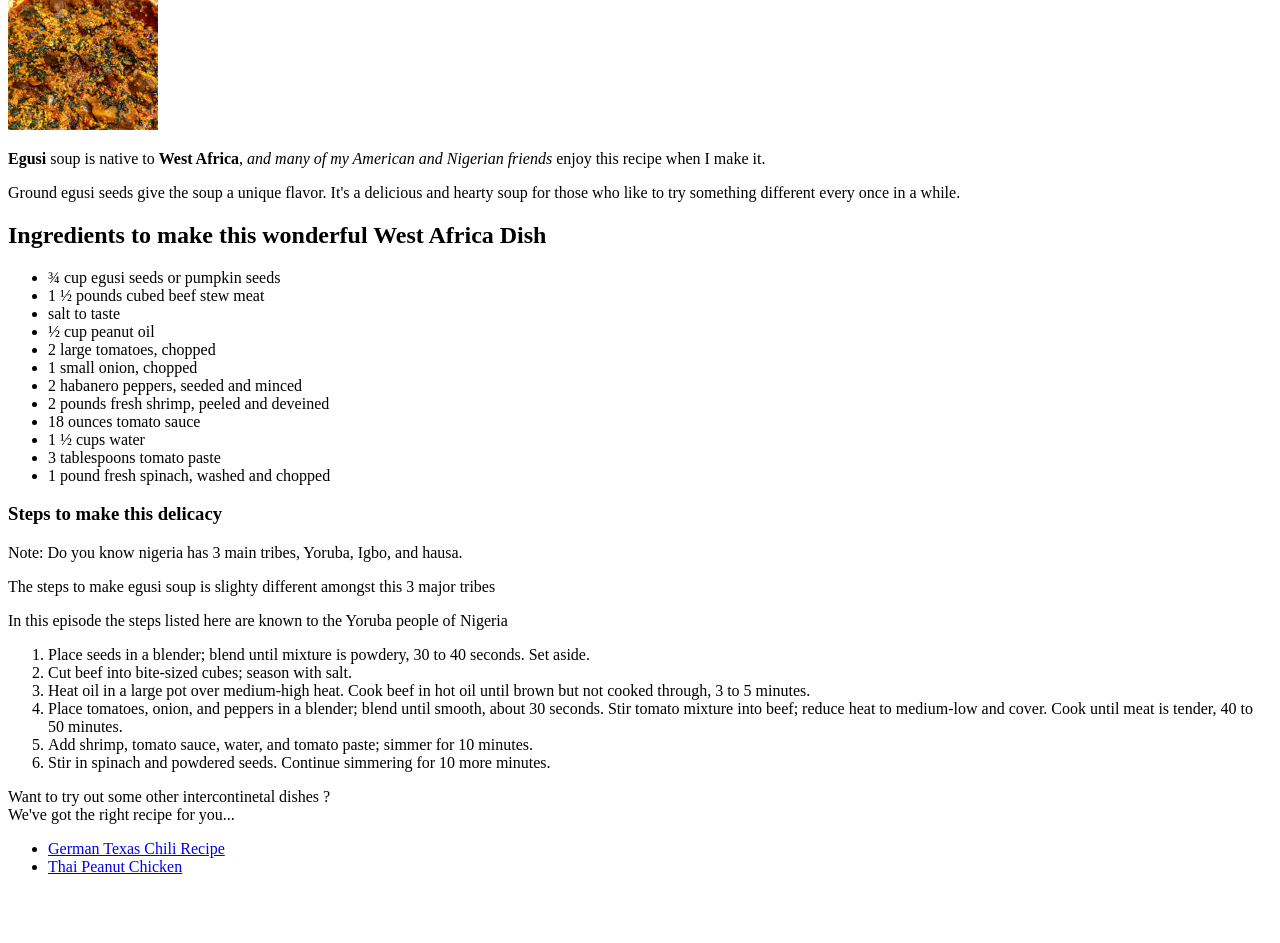
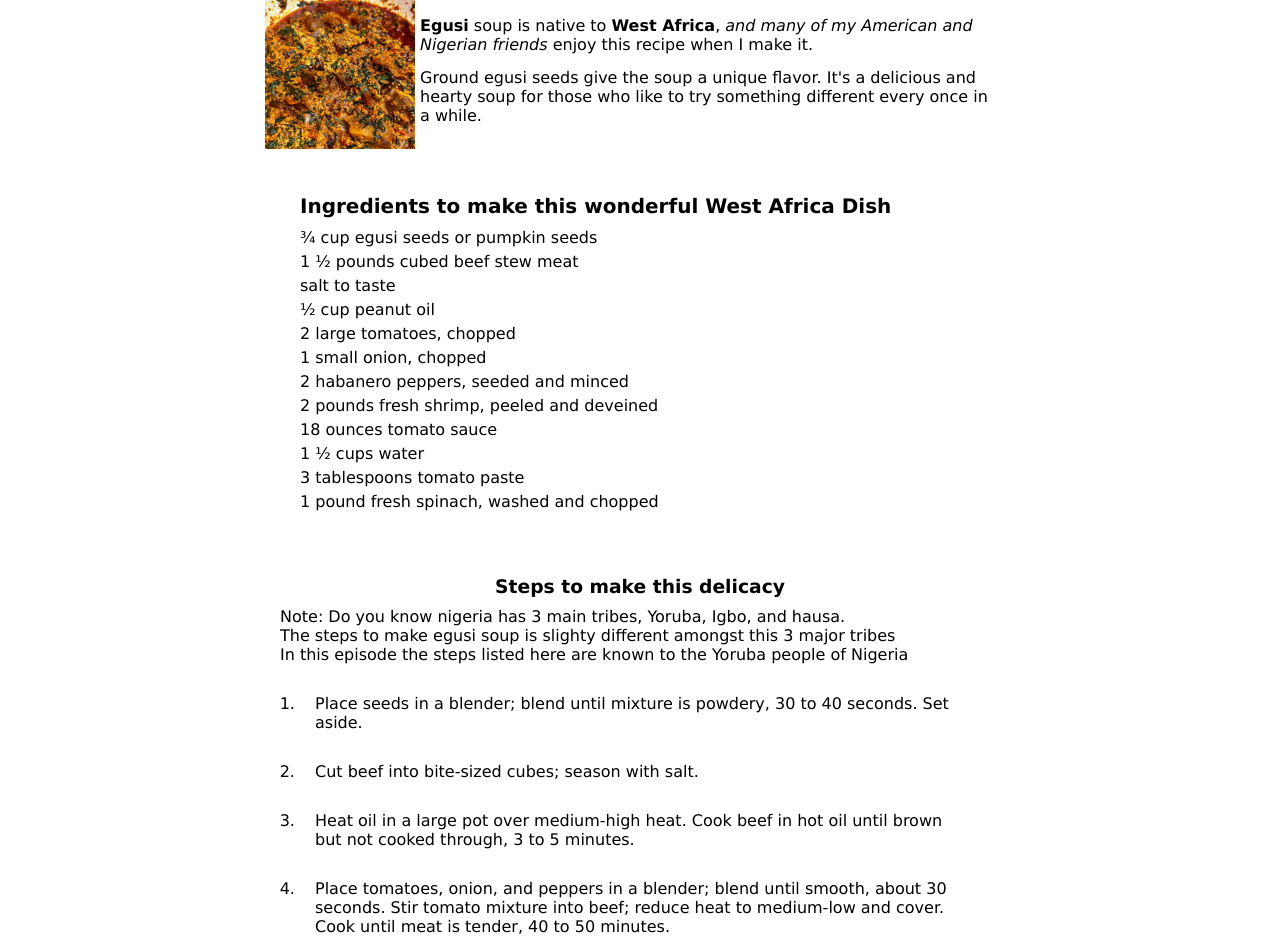
Before and after one commit to ghxstovshad/odin-recipe, a plain HTML site: page Recipe-v1/index.html in a window 1280 px wide. Shown: the part 100-1043 px from the top of the page. Before the commit the page ends 992 px from the top, so only its background shows below. Drawn offline with Linux system fonts and the light colour scheme.

Commit message:
Practiced what i learned today, not much tho

```diff
--- /dev/null
+++ b/Display/style.css
@@ -0,0 +1,29 @@
+body {
+  max-width: 600px;
+  margin: 0 auto;
+  border: 2px solid red;
+}
+
+.one {
+  background: pink;
+  border: 3px solid blue;
+  /* CHANGE ME */
+  padding: 32px;
+  margin: 5px;
+}
+
+.two {
+  background: lightblue;
+  border: 3px solid purple;
+  /* CHANGE ME */
+  margin-bottom: 48px;
+}
+
+.three {
+  background: peachpuff;
+  border: 3px solid brown;
+  width: 200px;
+  /* CHANGE ME */
+  padding: 32px;
+  margin-left: auto;
+}
--- a/index.html
+++ b/Recipe-v1/index.html
@@ -3,16 +3,20 @@
     <head>
         <meta charset="utf-8">
         <title>My Recipe Blog</title>
+        <link rel="stylesheet" href="style.css">
     </head>
 
     <body>
-        <h1>Egusi Soup</h1>
+        <div class="container">
+            <h1>Egusi Soup</h1>
         <img src="./images/egusi.jpg" alt="A big bowl of egusi soup with plenty of proteins" width="150">
+            <div class="float-left">
+                <p> <strong>Egusi</strong> soup is native to <b>West Africa</b>, <em>and many of my American and Nigerian friends </em>enjoy this recipe when I make it. </p>
+                <p>Ground egusi seeds give the soup a unique flavor. It's a delicious and hearty soup for those who like to try something different every once in a while.</p>
+            </div>
 
-        <p> <strong>Egusi</strong> soup is native to <b>West Africa</b>, <em>and many of my American and Nigerian friends </em>enjoy this recipe when I make it. </p>
-        <p>Ground egusi seeds give the soup a unique flavor. It's a delicious and hearty soup for those who like to try something different every once in a while.</p>
-
-        <h2>Ingredients to make this wonderful West Africa Dish</h2>
+            <div class="ingredients">
+                <h2>Ingredients to make this wonderful West Africa Dish</h2>
         <ul>
             <li>¾ cup egusi seeds or pumpkin seeds</li>
             <li>1 ½ pounds cubed beef stew meat</li>
@@ -27,13 +31,16 @@
             <li>3 tablespoons tomato paste</li>
             <li>1 pound fresh spinach, washed and chopped</li>
         </ul>
+            </div>
+
+            <div class="steps">
 
         <h3>Steps to make this delicacy</h3>
         <p>Note: Do you know  nigeria has 3 main tribes, Yoruba, Igbo, and hausa.</p>
         <p>The steps to make egusi soup is slighty different amongst this 3 major tribes</p>
         <p>In this episode the steps listed here are known to the Yoruba people of Nigeria</p>
 
-        <ol>
+        <ol class="steps-li">
             <li>Place seeds in a blender; blend until mixture is powdery, 30 to 40 seconds. Set aside.</li>
             <li>Cut beef into bite-sized cubes; season with salt.</li>
             <li>Heat oil in a large pot over medium-high heat. Cook beef in hot oil until brown but not cooked through, 3 to 5 minutes.</li>
@@ -41,11 +48,17 @@
             <li>Add shrimp, tomato sauce, water, and tomato paste; simmer for 10 minutes.</li>
             <li>Stir in spinach and powdered seeds. Continue simmering for 10 more minutes.</li>
         </ol>
+            </div>
+
+            <div class="footer">
 
         <p>Want to try out some other intercontinetal dishes ? <br> We've got the right recipe for you...</p>
-        <ul>
+        <ul class="footer-child">
             <li><a href="./pages/Chilli.html">German Texas Chili Recipe</a></li>
             <li><a href="./pages/Thai.html">Thai Peanut Chicken</a></li>
         </ul>
+        </div>
+            </div>
+
     </body>
 </html>
--- /dev/null
+++ b/Recipe-v1/style.css
@@ -0,0 +1,95 @@
+* {
+    padding: 0;
+    margin: 0;
+    box-sizing: border-box;
+    font-family: Verdana, Geneva, Tahoma, sans-serif;
+}
+
+.container {
+    width: 800px;
+    padding: 20px;
+    margin: 15px auto;
+    /* border: 3px solid gray; */
+}
+
+.container > h1 {
+    text-align: center;
+    color: rgb(16, 77, 77);
+    font-size: 42px;
+    margin-bottom: 10px;
+}
+
+.container img{
+    display: inline-block;
+    float: left;
+    margin: 5px;
+}
+
+.float-left {
+    display: block;
+    padding: 15px;
+}
+
+.float-left > p {
+    padding: 7px;
+}
+
+.ingredients {
+    display: inline-block;
+    margin: 10px;
+    padding: 25px;
+    /* border: 3px solid red; */
+}
+
+.ingredients > h2{
+    font-size: 20px;
+    padding: 5px;
+    color: #000;
+}
+
+.ingredients ul li {
+    margin: 5px;
+    list-style: none;
+}
+
+.steps{
+    /* border: 3px solid green; */
+    padding: 15px 10px;
+    margin: 10px;
+}
+
+.steps > h3 {
+    margin-bottom: 10px;
+    text-align: center;
+}
+
+.steps p {
+    margin: 0;
+}
+
+.steps ol li {
+    margin: 10px;
+    padding: 10px 15px;
+}
+
+.steps-li {
+    margin: 20px 10px;
+}
+
+.footer {
+    /* border: 2px solid blue; */
+    display: inline-block;
+    padding: 10px;
+    margin: 10px;
+}
+
+.footer p{
+    display: inline-block;
+    padding: 10px;
+}
+
+.footer-child li {
+    display: inline-block;
+    text-decoration: none;
+    list-style: none;
+}
--- /dev/null
+++ b/css/style.css
@@ -0,0 +1,108 @@
+/* div{
+    background-color: red;
+    font-size: 32px;
+    text-align: center;
+    font-weight: bold;
+    color: white;
+} */
+
+/* .odd{
+    background-color: rgb(255, 192, 203);
+    font-family: verdana, DejaVu, sans-serif;
+}
+
+#Even-two{
+    color: hsl(240, 100%, 50%);
+    font-size: 36px;
+}
+
+.odd.cool{
+    font-size: 24px;
+}
+
+#second-id{
+    background-color: rgb(138, 249, 138);
+    font-size: 24px;
+    font-weight: bold;
+} */
+
+/* .read{
+    background-color: rgb(29, 5, 5);
+    color: white;
+}
+
+.unread{
+    background-color: hsl(60, 100%, 50%);
+}
+
+.read, .unread{
+    font-size: 28px;
+    font-family: Helvetica, Times New Roman, sans-serif;
+} */
+/*
+.avatar.proportioned{
+    width: 300px;
+    height: auto;
+}
+
+.avatar.distorted{
+    width: 200px;
+    height: 400px;
+} */
+
+/* .styled p{
+    background-color: yellow;
+    color: red;
+} */
+
+/* .style > p{
+    background-color: blue;
+}
+
+.okay p{
+    color: red;
+}
+ */
+
+ body {
+  font-family: Arial, Helvetica, sans-serif;
+}
+
+.para,
+.small-para{
+  color: hsl(0, 0%, 0%);
+  font-weight: 800;
+}
+
+.para.small-para {
+  font-size: 14px;
+  font-weight: 800;
+}
+
+.para {
+  font-size: 22px;
+}
+
+.button.confirm{
+  background: green;
+  color: white;
+  font-weight: bold;
+}
+
+.button{
+  background-color: rgb(255, 255, 255);
+  color: rgb(0, 0, 0);
+  font-size: 20px;
+}
+
+.child {
+  color: rgb(0, 0, 0);
+  font-weight: 800;
+  font-size: 14px;
+}
+
+.text. .child {
+  color: rgb(0, 0, 0);
+  font-size: 22px;
+  font-weight: 100;
+}
```
Also changed, not shown: Display/index.html (added, +21 -0 lines), css/index.html (added, +122 -0 lines), Recipe-v1/images/Profile.jpg (renamed from images/Profile.jpg), Recipe-v1/images/Thai-peanut.jpg (renamed from images/Thai-peanut.jpg), Recipe-v1/images/egusi.jpg (renamed from images/egusi.jpg), Recipe-v1/images/texas-chili.jpg (renamed from images/texas-chili.jpg), Recipe-v1/pages/Chilli.html (renamed from pages/Chilli.html), Recipe-v1/pages/Thai.html (renamed from pages/Thai.html), css/images/pexels-andrea-piacquadio-3777931.jpg (added), css/images/pexels-katho-mutodo-8434791.jpg (added), 1 other file.
